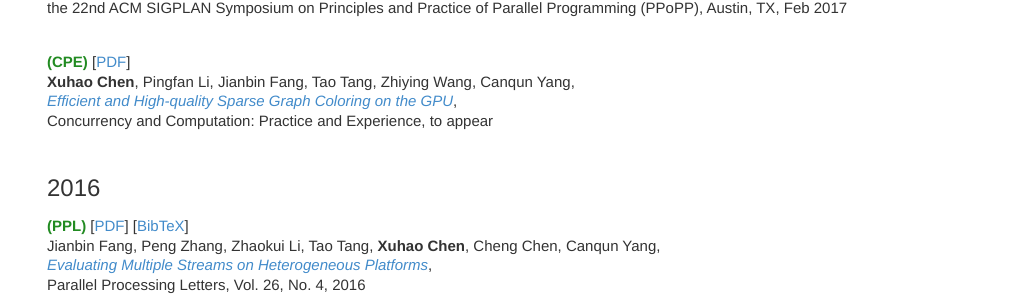
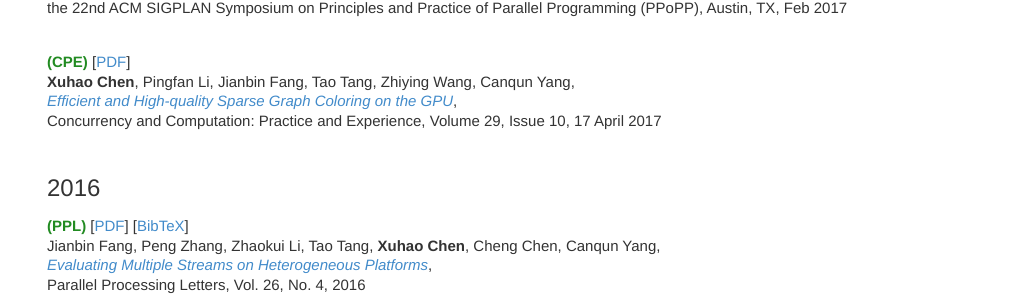
Before and after one commit to chenxuhao/chenxuhao.github.io, a Jekyll site: the page built from pubs.html, in a window 1280 px wide. Shown: the part 320-625 px from the top of the page, without its empty margins (123-1156 px from the left). Built offline with Jekyll 4.4.1, drawn with Linux system fonts in a browser that asks for light colours.

Commit message:
add cpe info

```diff
--- a/pubs.html
+++ b/pubs.html
@@ -21,7 +21,7 @@ In the Proceedings of the International Workshop on Programming Models and Appli
 <b>Xuhao Chen</b>, Pingfan Li, Jianbin Fang, Tao Tang, Zhiying Wang, Canqun Yang,<br />
 <a href="http://arxiv.org/pdf/1606.06025v1.pdf">
 <i>Efficient and High-quality Sparse Graph Coloring on the GPU</i></a>, <br />
-Concurrency and Computation: Practice and Experience, to appear <br /></p>
+Concurrency and Computation: Practice and Experience, Volume 29, Issue 10, 17 April 2017 <br /></p>
 <h3></h3>
 
 <h3>2016 </h3>
```
